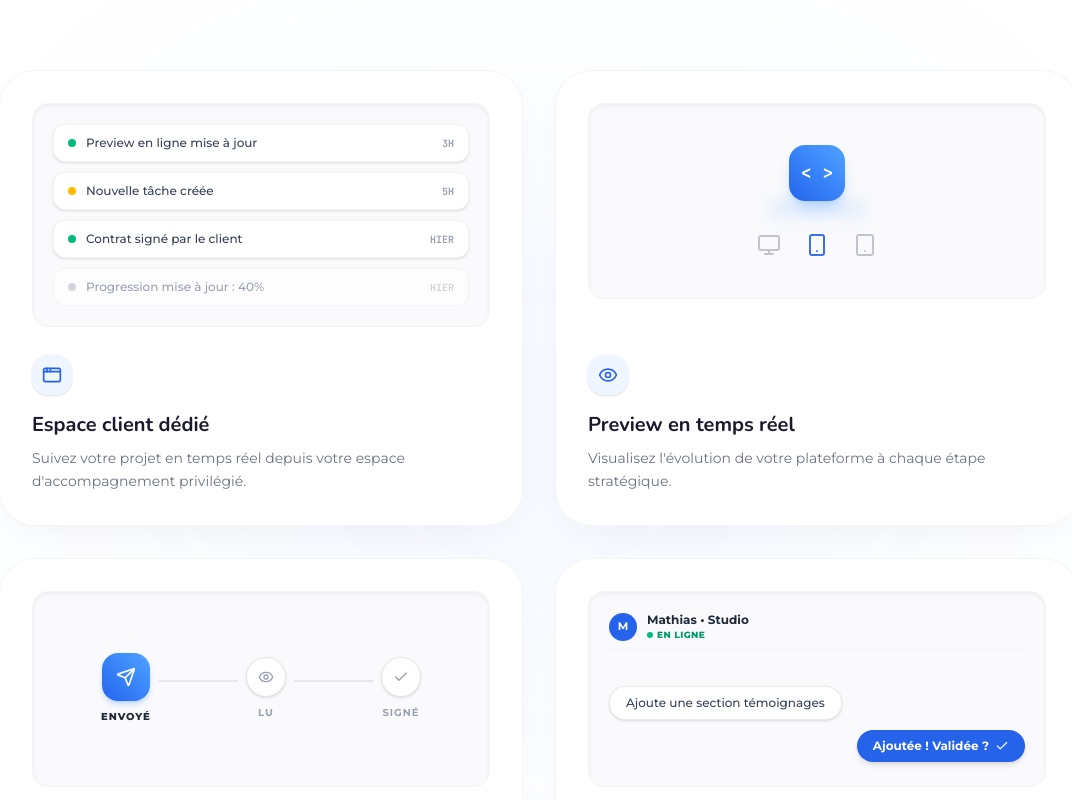
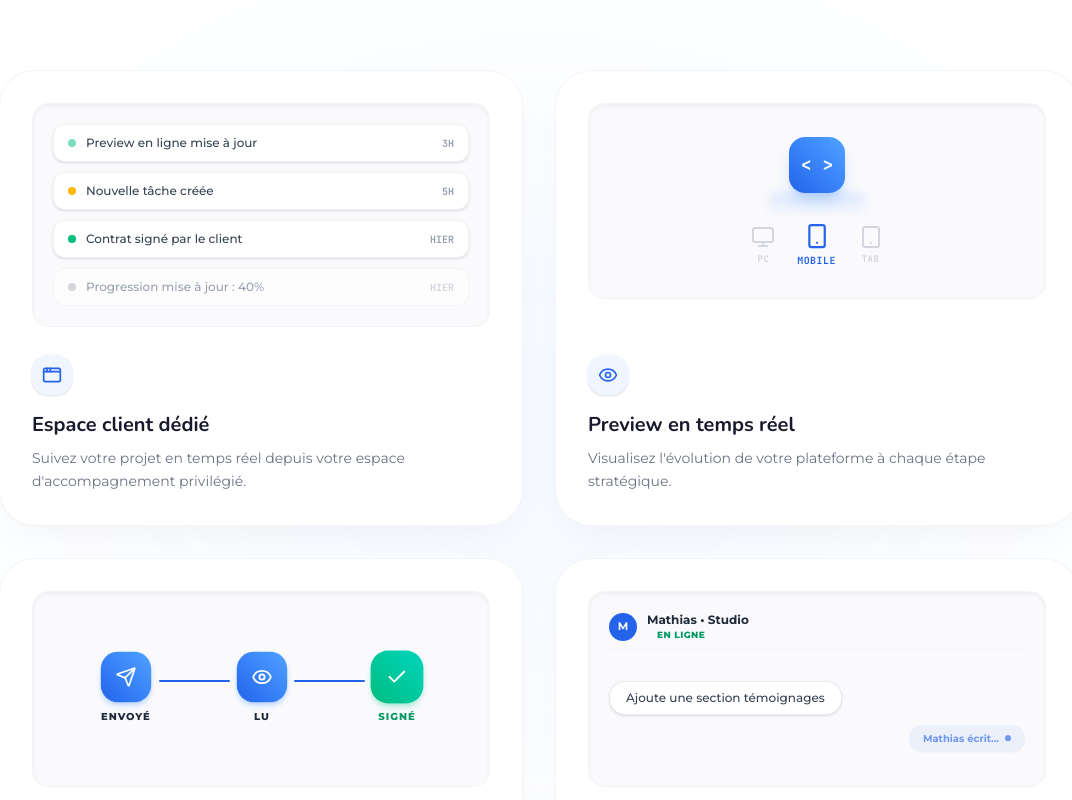
Before and after one commit to mathiaskowoe01-alt/Mathiaskowoe, a React (Vite) app: page / in a window 1280 px wide. Shown: the part 2480-3280 px from the top of the page, without its empty margins (101-1173 px from the left). Built offline with nearby package versions, Linux system fonts and the light colour scheme.

Commit message:
feat: added real-time live animations to bento cards (device preview, step contract and chat)

```diff
--- a/src/components/ClientPortalBento.jsx
+++ b/src/components/ClientPortalBento.jsx
@@ -1,4 +1,4 @@
-import React from 'react';
+import React, { useState, useEffect } from 'react';
 import {
   AppWindow,
   Eye,
@@ -13,6 +13,46 @@ import {
 } from 'lucide-react';
 
 export default function ClientPortalBento({ onOpenSandbox }) {
+  // State 1: Active Device cycling for Card 2 (Preview en temps réel)
+  const [activeDevice, setActiveDevice] = useState('mobile');
+
+  // State 2: Active Contract Step cycling for Card 3 (Contrat en ligne)
+  const [contractStep, setContractStep] = useState(1);
+
+  // State 3: Live Chat Typing Simulation for Card 4 (Feedback instantané)
+  const [chatStage, setChatStage] = useState(3); // 1: client, 2: typing, 3: replied
+
+  // Cycle Device Preview on Card 2
+  useEffect(() => {
+    const deviceInterval = setInterval(() => {
+      setActiveDevice((prev) => {
+        if (prev === 'desktop') return 'mobile';
+        if (prev === 'mobile') return 'tablet';
+        return 'desktop';
+      });
+    }, 2200);
+
+    return () => clearInterval(deviceInterval);
+  }, []);
+
+  // Cycle Contract Progress Steps on Card 3
+  useEffect(() => {
+    const stepInterval = setInterval(() => {
+      setContractStep((prev) => (prev >= 3 ? 1 : prev + 1));
+    }, 2600);
+
+    return () => clearInterval(stepInterval);
+  }, []);
+
+  // Cycle Chat Messages on Card 4
+  useEffect(() => {
+    const chatInterval = setInterval(() => {
+      setChatStage((prev) => (prev >= 3 ? 1 : prev + 1));
+    }, 3200);
+
+    return () => clearInterval(chatInterval);
+  }, []);
+
   return (
     <section id="espace-client" className="py-20 md:py-32 bg-white relative overflow-hidden">
 
@@ -24,7 +64,7 @@ export default function ClientPortalBento({ onOpenSandbox }) {
         {/* Section Header */}
         <div className="text-center max-w-2xl mx-auto mb-14 md:mb-18">
           <div className="inline-flex items-center gap-2 rounded-full border border-blue-200/80 bg-blue-50/70 px-4 py-1 text-xs font-black uppercase tracking-widest text-[#2563EB] mb-4 shadow-sm">
-            <span className="h-1.5 w-1.5 rounded-full bg-[#2563EB]"></span>
+            <span className="h-1.5 w-1.5 rounded-full bg-[#2563EB] animate-ping"></span>
             LA SOLUTION
           </div>
 
@@ -37,7 +77,7 @@ export default function ClientPortalBento({ onOpenSandbox }) {
           </p>
         </div>
 
-        {/* 2x2 Grid of 4 Cards Exactly Matching Reference */}
+        {/* 2x2 Grid of 4 Cards */}
         <div className="grid grid-cols-1 md:grid-cols-2 gap-6 lg:gap-8 max-w-[1080px] mx-auto">
 
           {/* ================= CARD 1: Espace client dédié ================= */}
@@ -48,9 +88,9 @@ export default function ClientPortalBento({ onOpenSandbox }) {
             {/* Top Visual Mockup */}
             <div className="rounded-2xl border border-gray-100 bg-[#FAFAFC] p-4 sm:p-5 space-y-2.5 shadow-inner">
 
-              <div className="flex items-center justify-between rounded-xl bg-white border border-gray-100 px-3.5 py-2.5 text-xs shadow-sm">
+              <div className="flex items-center justify-between rounded-xl bg-white border border-gray-100 px-3.5 py-2.5 text-xs shadow-sm transition-transform group-hover:translate-x-1 duration-300">
                 <div className="flex items-center gap-2.5 min-w-0">
-                  <span className="h-2 w-2 rounded-full bg-emerald-500 shrink-0"></span>
+                  <span className="h-2 w-2 rounded-full bg-emerald-500 shrink-0 animate-pulse"></span>
                   <span className="truncate font-montserrat font-medium text-gray-700 text-[11px] sm:text-xs">
                     Preview en ligne mise à jour
                   </span>
@@ -58,7 +98,7 @@ export default function ClientPortalBento({ onOpenSandbox }) {
                 <span className="font-mono text-[10px] font-bold text-gray-400 uppercase shrink-0">3H</span>
               </div>
 
-              <div className="flex items-center justify-between rounded-xl bg-white border border-gray-100 px-3.5 py-2.5 text-xs shadow-sm">
+              <div className="flex items-center justify-between rounded-xl bg-white border border-gray-100 px-3.5 py-2.5 text-xs shadow-sm transition-transform group-hover:translate-x-1 duration-300 delay-75">
                 <div className="flex items-center gap-2.5 min-w-0">
                   <span className="h-2 w-2 rounded-full bg-amber-400 shrink-0"></span>
                   <span className="truncate font-montserrat font-medium text-gray-700 text-[11px] sm:text-xs">
@@ -68,7 +108,7 @@ export default function ClientPortalBento({ onOpenSandbox }) {
                 <span className="font-mono text-[10px] font-bold text-gray-400 uppercase shrink-0">5H</span>
               </div>
 
-              <div className="flex items-center justify-between rounded-xl bg-white border border-gray-100 px-3.5 py-2.5 text-xs shadow-sm">
+              <div className="flex items-center justify-between rounded-xl bg-white border border-gray-100 px-3.5 py-2.5 text-xs shadow-sm transition-transform group-hover:translate-x-1 duration-300 delay-150">
                 <div className="flex items-center gap-2.5 min-w-0">
                   <span className="h-2 w-2 rounded-full bg-emerald-500 shrink-0"></span>
                   <span className="truncate font-montserrat font-medium text-gray-700 text-[11px] sm:text-xs">
@@ -104,7 +144,7 @@ export default function ClientPortalBento({ onOpenSandbox }) {
             </div>
           </div>
 
-          {/* ================= CARD 2: Preview en temps réel ================= */}
+          {/* ================= CARD 2: Preview en temps réel (DYNAMIC ANIMATION) ================= */}
           <div
             onClick={onOpenSandbox}
             className="group cursor-pointer rounded-[32px] sm:rounded-[36px] border border-gray-100/90 bg-white p-6 sm:p-8 flex flex-col justify-between shadow-[0_15px_40px_-15px_rgba(0,0,0,0.06)] hover:shadow-xl transition-all duration-300"
@@ -113,23 +153,37 @@ export default function ClientPortalBento({ onOpenSandbox }) {
             <div className="rounded-2xl border border-gray-100 bg-[#FAFAFC] p-6 flex flex-col items-center justify-center min-h-[196px] relative shadow-inner overflow-hidden">
 
               {/* Central Glowing Code Block Icon */}
-              <div className="relative z-10 flex h-14 w-14 items-center justify-center rounded-2xl bg-gradient-to-tr from-[#2563EB] to-blue-400 text-white font-mono text-lg font-bold shadow-lg shadow-blue-500/25 group-hover:scale-105 transition-transform">
+              <div className="relative z-10 flex h-14 w-14 items-center justify-center rounded-2xl bg-gradient-to-tr from-[#2563EB] to-blue-400 text-white font-mono text-lg font-bold shadow-lg shadow-blue-500/25 group-hover:scale-110 transition-transform">
                 &lt; &gt;
               </div>
 
-              {/* Connecting Radiation Glow */}
-              <div className="w-24 h-6 bg-gradient-to-b from-blue-400/20 to-transparent blur-sm"></div>
+              {/* Connecting Radiation Pulse Beam */}
+              <div className="w-24 h-6 bg-gradient-to-b from-blue-500/30 to-transparent blur-xs animate-pulse"></div>
 
-              {/* Device Wireframes Silhouettes */}
+              {/* Dynamic Device Wireframes Silhouettes */}
               <div className="mt-2 flex items-center gap-6 text-gray-400">
-                <div className="flex flex-col items-center gap-1 opacity-60 group-hover:opacity-100 transition-opacity">
+                {/* Desktop Icon */}
+                <div className={`flex flex-col items-center gap-1 transition-all duration-300 ${
+                  activeDevice === 'desktop' ? 'text-[#2563EB] scale-110 opacity-100' : 'opacity-40'
+                }`}>
                   <Monitor className="h-6 w-6" />
+                  <span className="text-[9px] font-mono font-bold tracking-wider uppercase">PC</span>
                 </div>
-                <div className="flex flex-col items-center gap-1 opacity-90 group-hover:opacity-100 transition-opacity text-[#2563EB]">
+
+                {/* Mobile Icon */}
+                <div className={`flex flex-col items-center gap-1 transition-all duration-300 ${
+                  activeDevice === 'mobile' ? 'text-[#2563EB] scale-110 opacity-100' : 'opacity-40'
+                }`}>
                   <Smartphone className="h-6 w-6" />
+                  <span className="text-[9px] font-mono font-bold tracking-wider uppercase">MOBILE</span>
                 </div>
-                <div className="flex flex-col items-center gap-1 opacity-60 group-hover:opacity-100 transition-opacity">
+
+                {/* Tablet Icon */}
+                <div className={`flex flex-col items-center gap-1 transition-all duration-300 ${
+                  activeDevice === 'tablet' ? 'text-[#2563EB] scale-110 opacity-100' : 'opacity-40'
+                }`}>
                   <Tablet className="h-6 w-6" />
+                  <span className="text-[9px] font-mono font-bold tracking-wider uppercase">TAB</span>
                 </div>
               </div>
 
@@ -149,7 +203,7 @@ export default function ClientPortalBento({ onOpenSandbox }) {
             </div>
           </div>
 
-          {/* ================= CARD 3: Contrat en ligne ================= */}
+          {/* ================= CARD 3: Contrat en ligne (DYNAMIC ANIMATION) ================= */}
           <div
             onClick={onOpenSandbox}
             className="group cursor-pointer rounded-[32px] sm:rounded-[36px] border border-gray-100/90 bg-white p-6 sm:p-8 flex flex-col justify-between shadow-[0_15px_40px_-15px_rgba(0,0,0,0.06)] hover:shadow-xl transition-all duration-300"
@@ -161,36 +215,62 @@ export default function ClientPortalBento({ onOpenSandbox }) {
 
                 {/* Step 1: Envoyé */}
                 <div className="flex flex-col items-center gap-2">
-                  <div className="flex h-12 w-12 items-center justify-center rounded-2xl bg-gradient-to-tr from-[#2563EB] to-blue-400 text-white shadow-md shadow-blue-500/25">
+                  <div className={`flex items-center justify-center transition-all duration-500 ${
+                    contractStep >= 1
+                      ? 'h-12 w-12 rounded-2xl bg-gradient-to-tr from-[#2563EB] to-blue-400 text-white shadow-md shadow-blue-500/25 scale-105'
+                      : 'h-10 w-10 rounded-full border border-gray-200 bg-white text-gray-400'
+                  }`}>
                     <Send className="h-5 w-5" />
                   </div>
-                  <span className="font-montserrat text-[10px] font-black tracking-widest text-gray-800 uppercase">
+                  <span className={`font-montserrat text-[10px] tracking-widest uppercase transition-colors ${
+                    contractStep >= 1 ? 'font-black text-gray-800' : 'font-bold text-gray-400'
+                  }`}>
                     ENVOYÉ
                   </span>
                 </div>
 
-                {/* Divider Line */}
-                <div className="h-[2px] flex-1 bg-gray-200 mx-2 -mt-4"></div>
+                {/* Divider Line 1 */}
+                <div className="h-[2px] flex-1 bg-gray-200 mx-2 -mt-4 overflow-hidden rounded-full">
+                  <div className={`h-full bg-[#2563EB] transition-all duration-500 ${
+                    contractStep >= 2 ? 'w-full' : 'w-0'
+                  }`}></div>
+                </div>
 
                 {/* Step 2: Lu */}
                 <div className="flex flex-col items-center gap-2">
-                  <div className="flex h-10 w-10 items-center justify-center rounded-full border border-gray-200 bg-white text-gray-400 shadow-sm">
-                    <Eye className="h-4 w-4" />
+                  <div className={`flex items-center justify-center transition-all duration-500 ${
+                    contractStep >= 2
+                      ? 'h-12 w-12 rounded-2xl bg-gradient-to-tr from-[#2563EB] to-blue-400 text-white shadow-md shadow-blue-500/25 scale-105'
+                      : 'h-10 w-10 rounded-full border border-gray-200 bg-white text-gray-400'
+                  }`}>
+                    <Eye className="h-5 w-5" />
                   </div>
-                  <span className="font-montserrat text-[10px] font-bold tracking-widest text-gray-400 uppercase">
+                  <span className={`font-montserrat text-[10px] tracking-widest uppercase transition-colors ${
+                    contractStep >= 2 ? 'font-black text-gray-800' : 'font-bold text-gray-400'
+                  }`}>
                     LU
                   </span>
                 </div>
 
-                {/* Divider Line */}
-                <div className="h-[2px] flex-1 bg-gray-200 mx-2 -mt-4"></div>
+                {/* Divider Line 2 */}
+                <div className="h-[2px] flex-1 bg-gray-200 mx-2 -mt-4 overflow-hidden rounded-full">
+                  <div className={`h-full bg-[#2563EB] transition-all duration-500 ${
+                    contractStep >= 3 ? 'w-full' : 'w-0'
+                  }`}></div>
+                </div>
 
                 {/* Step 3: Signé */}
                 <div className="flex flex-col items-center gap-2">
-                  <div className="flex h-10 w-10 items-center justify-center rounded-full border border-gray-200 bg-white text-gray-400 shadow-sm">
-                    <Check className="h-4 w-4" />
+                  <div className={`flex items-center justify-center transition-all duration-500 ${
+                    contractStep === 3
+                      ? 'h-12 w-12 rounded-2xl bg-gradient-to-tr from-emerald-500 to-teal-400 text-white shadow-md shadow-emerald-500/25 scale-110'
+                      : 'h-10 w-10 rounded-full border border-gray-200 bg-white text-gray-400'
+                  }`}>
+                    <Check className="h-5 w-5" />
                   </div>
-                  <span className="font-montserrat text-[10px] font-bold tracking-widest text-gray-400 uppercase">
+                  <span className={`font-montserrat text-[10px] tracking-widest uppercase transition-colors ${
+                    contractStep === 3 ? 'font-black text-emerald-600' : 'font-bold text-gray-400'
+                  }`}>
                     SIGNÉ
                   </span>
                 </div>
@@ -213,7 +293,7 @@ export default function ClientPortalBento({ onOpenSandbox }) {
             </div>
           </div>
 
-          {/* ================= CARD 4: Feedback instantané ================= */}
+          {/* ================= CARD 4: Feedback instantané (DYNAMIC LIVE CHAT) ================= */}
           <div
             onClick={onOpenSandbox}
             className="group cursor-pointer rounded-[32px] sm:rounded-[36px] border border-gray-100/90 bg-white p-6 sm:p-8 flex flex-col justify-between shadow-[0_15px_40px_-15px_rgba(0,0,0,0.06)] hover:shadow-xl transition-all duration-300"
@@ -229,25 +309,34 @@ export default function ClientPortalBento({ onOpenSandbox }) {
                 <div>
                   <div className="font-montserrat text-xs font-bold text-gray-800">Mathias • Studio</div>
                   <div className="flex items-center gap-1 font-montserrat text-[9px] font-black text-emerald-600 tracking-wider uppercase">
-                    <span className="h-1.5 w-1.5 rounded-full bg-emerald-500"></span>
+                    <span className="h-1.5 w-1.5 rounded-full bg-emerald-500 animate-ping"></span>
                     EN LIGNE
                   </div>
                 </div>
               </div>
 
-              {/* Chat Messages Preview */}
-              <div className="space-y-2.5 my-1">
+              {/* Live Animated Chat Messages Preview */}
+              <div className="space-y-2.5 my-1 min-h-[90px] flex flex-col justify-center">
 
                 {/* Client bubble */}
-                <div className="rounded-2xl bg-white border border-gray-200/80 px-4 py-2 text-[11px] sm:text-xs font-medium text-gray-700 shadow-sm w-fit max-w-[85%]">
+                <div className="rounded-2xl bg-white border border-gray-200/80 px-4 py-2 text-[11px] sm:text-xs font-medium text-gray-700 shadow-sm w-fit max-w-[85%] animate-in fade-in duration-300">
                   Ajoute une section témoignages
                 </div>
 
-                {/* Mathias reply bubble */}
-                <div className="rounded-2xl bg-[#2563EB] text-white px-4 py-2 text-[11px] sm:text-xs font-bold shadow-md ml-auto w-fit max-w-[85%] flex items-center gap-1.5">
-                  <span>Ajoutée ! Validée ?</span>
-                  <Check className="h-3.5 w-3.5" />
-                </div>
+                {/* Typing Indicator / Reply */}
+                {chatStage === 2 && (
+                  <div className="rounded-2xl bg-[#2563EB]/10 text-[#2563EB] px-3.5 py-1.5 text-[11px] font-bold shadow-xs ml-auto w-fit flex items-center gap-1.5 animate-pulse">
+                    <span className="text-[10px]">Mathias écrit...</span>
+                    <span className="h-1.5 w-1.5 rounded-full bg-[#2563EB] animate-bounce"></span>
+                  </div>
+                )}
+
+                {chatStage === 3 && (
+                  <div className="rounded-2xl bg-[#2563EB] text-white px-4 py-2 text-[11px] sm:text-xs font-bold shadow-md ml-auto w-fit max-w-[85%] flex items-center gap-1.5 animate-in slide-in-from-bottom-2 duration-300">
+                    <span>Ajoutée ! Validée ?</span>
+                    <Check className="h-3.5 w-3.5 text-white" />
+                  </div>
+                )}
 
               </div>
 
```
